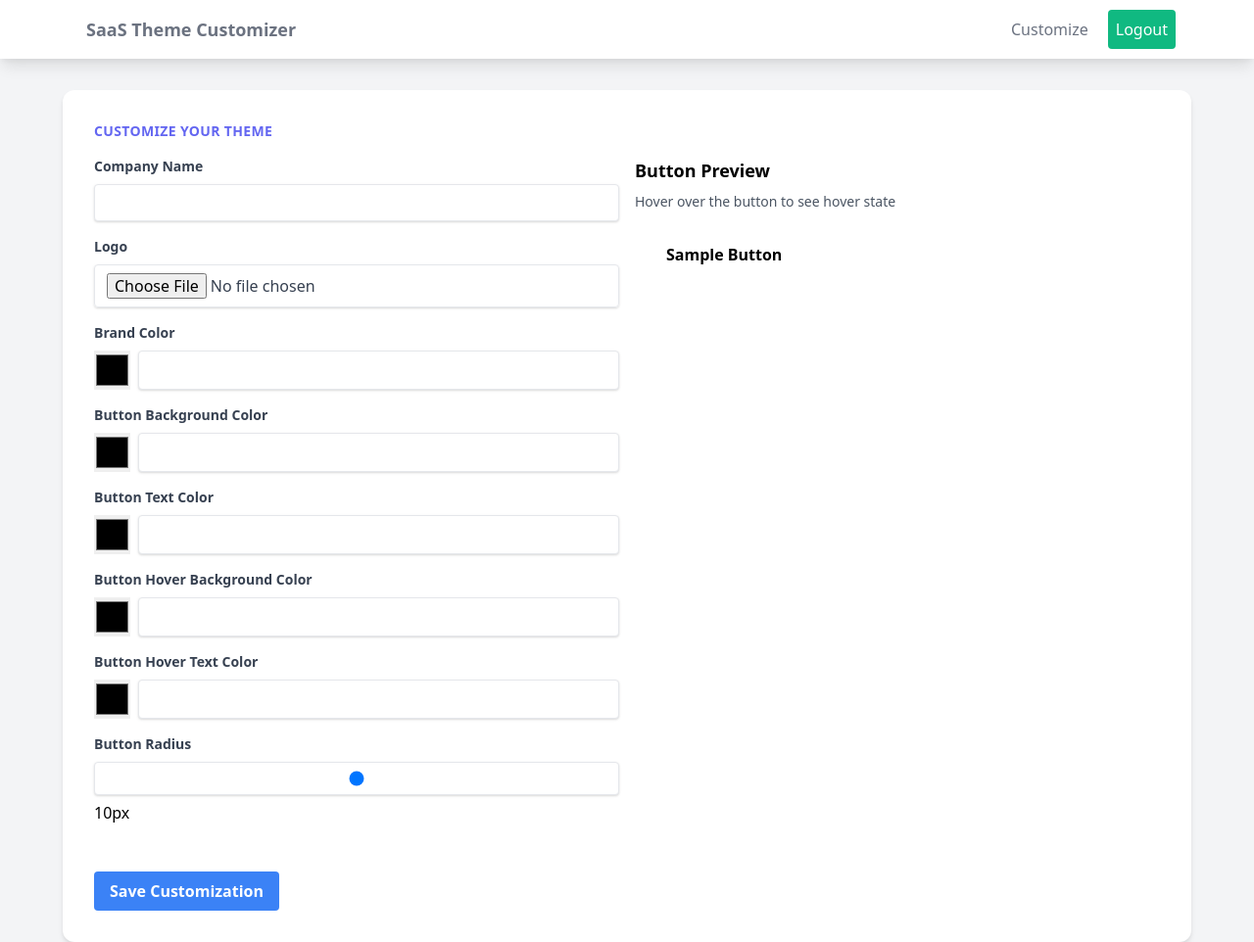
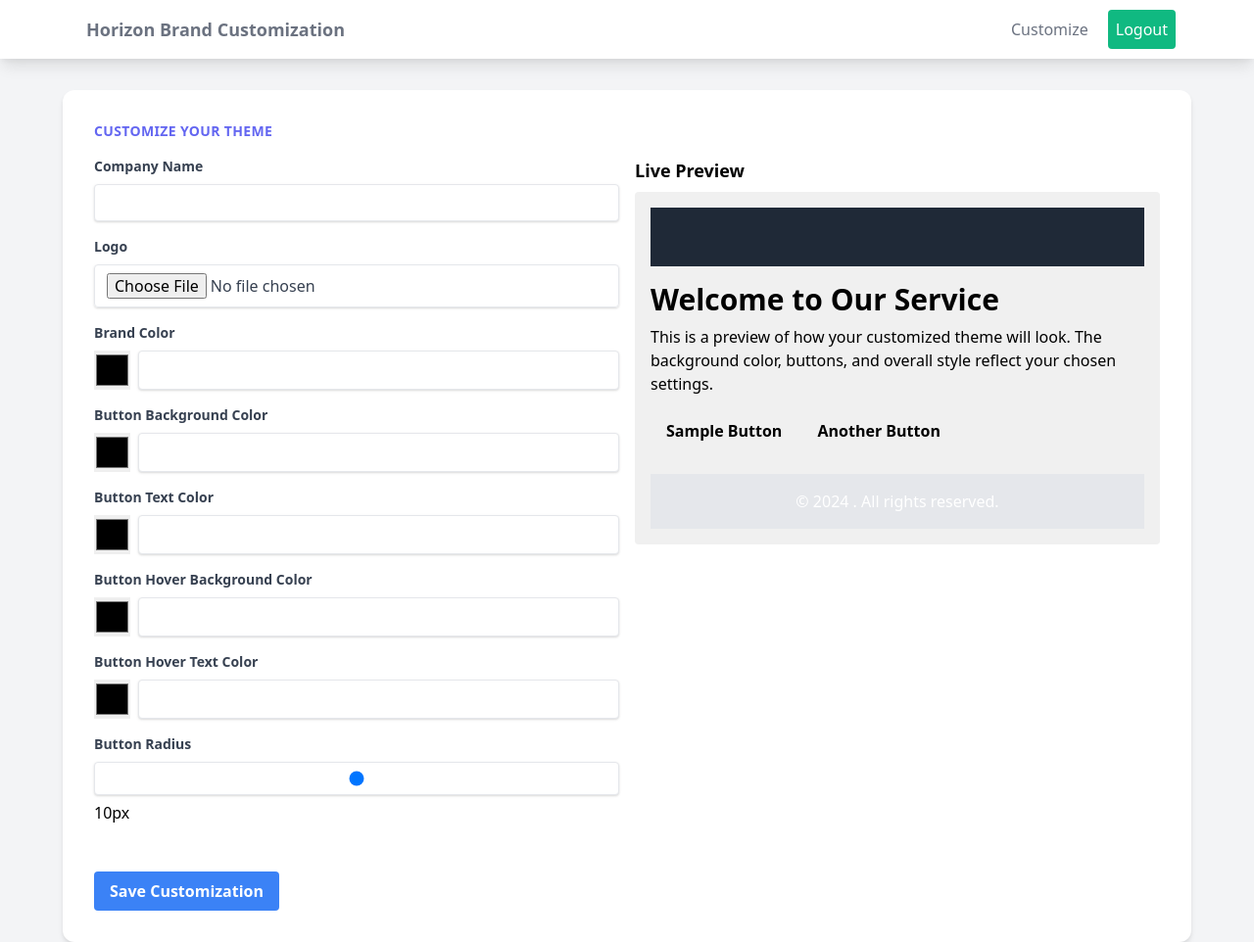
Before and after one commit to MentorUX/replit-horizon-brand-customizer, a Flask app: page /customize in a window 1280 px wide. Shown: the whole page at 98% size. Run offline with Flask 3, Linux system fonts and the light colour scheme; the visitor is signed in with stand-in values (Sample User, id 1); data that the repository does not hold is empty; some libraries are stand-ins or nearby versions.

Commit message:
Agent step completed: Add a preview feature to show real-time customization changes

```diff
--- a/static/css/styles.css
+++ b/static/css/styles.css
@@ -14,3 +14,7 @@
 .btn-primary:hover {
     @apply bg-blue-700;
 }
+
+.rounded-full {
+    border-radius: 100px;
+}
--- a/static/js/main.js
+++ b/static/js/main.js
@@ -1,20 +1,18 @@
 document.addEventListener('DOMContentLoaded', (event) => {
-    // Preview button radius change
+    const previewButton = document.getElementById('previewButton');
+    const previewButton2 = document.getElementById('previewButton2');
     const radiusInput = document.getElementById('button_radius');
-    const previewButton = document.getElementById('previewButton');
     const radiusValue = document.getElementById('radiusValue');
+    const companyNameInput = document.getElementById('company_name');
+    const companyNamePreview = document.getElementById('company-name-preview');
+    const logoInput = document.getElementById('logo-input');
+    const logoPreviewImage = document.getElementById('logo-preview-image');
+    const logoPreviewContainer = document.getElementById('logo-preview-container');
+    const deleteLogoButton = document.getElementById('delete-logo');
+    const preview = document.getElementById('preview');
+    const previewHeader = preview.querySelector('header');
+    const previewFooter = preview.querySelector('footer');
 
-    if (radiusInput && previewButton && radiusValue) {
-        radiusInput.addEventListener('input', function() {
-            previewButton.style.borderRadius = `${this.value}px`;
-            radiusValue.textContent = this.value;
-        });
-
-        // Set initial value
-        radiusValue.textContent = radiusInput.value;
-    }
-
-    // Preview color changes
     const colorInputs = [
         { picker: 'brand_color_picker', input: 'brand_color', previewElement: 'preview' },
         { picker: 'button_bg_color_picker', input: 'button_bg_color', previewElement: 'previewButton' },
@@ -23,27 +21,71 @@ document.addEventListener('DOMContentLoaded', (event) => {
         { picker: 'button_hover_text_color_picker', input: 'button_hover_text_color', previewElement: 'previewButton' }
     ];
 
+    function updatePreview() {
+        const brandColor = document.getElementById('brand_color').value;
+
+        // Update company name and header
+        companyNamePreview.textContent = companyNameInput.value;
+        companyNamePreview.style.backgroundColor = brandColor;
+        companyNamePreview.style.color = '#ffffff'; // White text
+        companyNamePreview.style.padding = '10px';
+        companyNamePreview.style.width = '100%';
+
+        // Update footer
+        previewFooter.style.backgroundColor = brandColor;
+        previewFooter.style.color = '#ffffff'; // White text
+        previewFooter.querySelector('p').textContent = `© 2024 ${companyNameInput.value}. All rights reserved.`;
+
+        // Set a neutral background color for the preview section
+        preview.style.backgroundColor = '#f0f0f0'; // Light gray background
+
+        // Update button styles
+        const buttonStyle = {
+            backgroundColor: document.getElementById('button_bg_color').value,
+            color: document.getElementById('button_text_color').value,
+            borderRadius: `${radiusInput.value}px`
+        };
+
+        [previewButton, previewButton2].forEach(button => {
+            Object.assign(button.style, buttonStyle);
+        });
+
+        // Update hover states
+        const hoverStyle = {
+            hoverBgColor: document.getElementById('button_hover_bg_color').value,
+            hoverTextColor: document.getElementById('button_hover_text_color').value
+        };
+
+        [previewButton, previewButton2].forEach(button => {
+            button.dataset.hoverBgColor = hoverStyle.hoverBgColor;
+            button.dataset.hoverTextColor = hoverStyle.hoverTextColor;
+        });
+    }
+
+    // Initialize preview
+    updatePreview();
+
+    // Company name live update
+    companyNameInput.addEventListener('input', updatePreview);
+
+    // Button radius live update
+    if (radiusInput && previewButton && radiusValue) {
+        radiusInput.addEventListener('input', function() {
+            updatePreview();
+            radiusValue.textContent = this.value;
+        });
+
+        // Set initial value
+        radiusValue.textContent = radiusInput.value;
+    }
+
+    // Color inputs live update
     colorInputs.forEach(({ picker, input, previewElement }) => {
         const pickerElement = document.getElementById(picker);
         const inputElement = document.getElementById(input);
-        const previewEl = document.getElementById(previewElement);
+        const previewEl = previewElement ? document.getElementById(previewElement) : null;
 
-        if (pickerElement && inputElement && previewEl) {
-            const updatePreview = () => {
-                const color = inputElement.value;
-                if (input === 'brand_color') {
-                    previewEl.style.backgroundColor = color;
-                } else if (input === 'button_bg_color') {
-                    previewEl.style.backgroundColor = color;
-                } else if (input === 'button_text_color') {
-                    previewEl.style.color = color;
-                } else if (input === 'button_hover_bg_color') {
-                    previewEl.dataset.hoverBgColor = color;
-                } else if (input === 'button_hover_text_color') {
-                    previewEl.dataset.hoverTextColor = color;
-                }
-            };
-
+        if (pickerElement && inputElement) {
             pickerElement.addEventListener('input', function() {
                 inputElement.value = this.value;
                 updatePreview();
@@ -56,60 +98,26 @@ document.addEventListener('DOMContentLoaded', (event) => {
 
             // Set initial values
             pickerElement.value = inputElement.value;
-            updatePreview();
         }
     });
 
-    // Update logo preview and input visibility
-    function updateLogoDisplay(logoUrl) {
-        const logoPreview = document.getElementById('logo-preview');
-        const logoInputContainer = document.getElementById('logo-input-container');
-        const deleteLogoButton = document.getElementById('delete-logo');
-
-        if (logoUrl) {
-            if (logoPreview) {
-                logoPreview.src = logoUrl;
-                logoPreview.style.display = 'block';
-            } else {
-                const newLogoPreview = document.createElement('img');
-                newLogoPreview.id = 'logo-preview';
-                newLogoPreview.src = logoUrl;
-                newLogoPreview.alt = 'Company Logo';
-                newLogoPreview.className = 'mb-2 max-w-full h-auto';
-                document.getElementById('logo-container').insertBefore(newLogoPreview, logoInputContainer);
-            }
-            logoInputContainer.style.display = 'none';
-            if (deleteLogoButton) {
-                deleteLogoButton.style.display = 'block';
-            }
-        } else {
-            if (logoPreview) {
-                logoPreview.remove();
-            }
-            logoInputContainer.style.display = 'block';
-            if (deleteLogoButton) {
-                deleteLogoButton.style.display = 'none';
-            }
-        }
-    }
-
-    // Logo preview and deletion
-    const logoInput = document.getElementById('logo-input');
-    const deleteLogoButton = document.getElementById('delete-logo');
-
+    // Logo preview
     if (logoInput) {
         logoInput.addEventListener('change', function(event) {
             const file = event.target.files[0];
             if (file) {
                 const reader = new FileReader();
                 reader.onload = function(e) {
-                    updateLogoDisplay(e.target.result);
+                    logoPreviewImage.src = e.target.result;
+                    logoPreviewImage.classList.remove('hidden');
+                    logoPreviewContainer.classList.remove('hidden');
                 };
                 reader.readAsDataURL(file);
             }
         });
     }
 
+    // Delete logo
     if (deleteLogoButton) {
         deleteLogoButton.addEventListener('click', function() {
             fetch('/delete_logo', {
@@ -121,7 +129,10 @@ document.addEventListener('DOMContentLoaded', (event) => {
             .then(response => response.json())
             .then(data => {
                 if (data.success) {
-                    updateLogoDisplay(null);
+                    logoPreviewImage.src = '';
+                    logoPreviewImage.classList.add('hidden');
+                    logoPreviewContainer.classList.add('hidden');
+                    logoInput.value = '';
                 } else {
                     console.error('Error deleting logo:', data.message);
                 }
@@ -133,15 +144,15 @@ document.addEventListener('DOMContentLoaded', (event) => {
     }
 
     // Button hover state preview
-    if (previewButton) {
-        previewButton.addEventListener('mouseenter', function() {
+    [previewButton, previewButton2].forEach(button => {
+        button.addEventListener('mouseenter', function() {
             this.style.backgroundColor = this.dataset.hoverBgColor;
             this.style.color = this.dataset.hoverTextColor;
         });
 
-        previewButton.addEventListener('mouseleave', function() {
+        button.addEventListener('mouseleave', function() {
             this.style.backgroundColor = document.getElementById('button_bg_color').value;
             this.style.color = document.getElementById('button_text_color').value;
         });
-    }
+    });
 });
--- a/templates/base.html
+++ b/templates/base.html
@@ -3,7 +3,7 @@
 <head>
     <meta charset="UTF-8">
     <meta name="viewport" content="width=device-width, initial-scale=1.0">
-    <title>Wheel Horizon Brand Customization</title>
+    <title>Horizon Brand Customization</title>
     <link href="https://cdn.jsdelivr.net/npm/tailwindcss@2.2.19/dist/tailwind.min.css" rel="stylesheet">
     <link rel="stylesheet" href="{{ url_for('static', filename='css/styles.css') }}">
 </head>
@@ -14,7 +14,7 @@
                 <div class="flex space-x-7">
                     <div>
                         <a href="{{ url_for('index') }}" class="flex items-center py-4 px-2">
-                            <span class="font-semibold text-gray-500 text-lg">SaaS Theme Customizer</span>
+                            <span class="font-semibold text-gray-500 text-lg">Horizon Brand Customization</span>
                         </a>
                     </div>
                 </div>
@@ -24,7 +24,7 @@
                         <a href="{{ url_for('logout') }}" class="py-2 px-2 font-medium text-white bg-green-500 rounded hover:bg-green-400 transition duration-300">Logout</a>
                     {% else %}
                         <a href="{{ url_for('login') }}" class="py-2 px-2 font-medium text-gray-500 rounded hover:bg-green-500 hover:text-white transition duration-300">Sign In</a>
-                        <a href="{{ url_for('register') }}" class="py-2 px-2 font-medium text-white bg-green-500 rounded hover:bg-green-400 transition duration-300">Create Account</a>
+                        <a href="{{ url_for('register') }}" class="py-2 px-2 font-medium text-white bg-black hover:bg-gray-800 rounded-full transition duration-300">Create Account</a>
                     {% endif %}
                 </div>
             </div>
--- a/templates/customize.html
+++ b/templates/customize.html
@@ -71,18 +71,30 @@
                     </div>
                 </div>
 
-                <!-- Right column: Preview -->
+                <!-- Right column: Live Preview -->
                 <div class="w-full md:w-1/2 px-2">
                     <div class="mb-4">
-                        <h3 class="text-lg font-bold mb-2">Button Preview</h3>
-                        <p class="text-sm text-gray-600 mb-2">Hover over the button to see hover state</p>
+                        <h3 class="text-lg font-bold mb-2">Live Preview</h3>
                         <div id="preview" class="p-4 rounded">
-                            <button id="previewButton" class="font-bold py-2 px-4"
-                                    style="background-color: {{ customization.button_bg_color if customization else '#000000' }};
-                                           color: {{ customization.button_text_color if customization else '#ffffff' }};
-                                           border-radius: {{ customization.button_radius if customization else '0' }}px;">
-                                Sample Button
-                            </button>
+                            <header class="bg-gray-800 text-white p-4 mb-4">
+                                <div id="company-name-preview" class="text-2xl font-bold"></div>
+                                <div id="logo-preview-container" class="mt-2">
+                                    <img id="logo-preview-image" src="" alt="Company Logo" class="max-h-16 hidden">
+                                </div>
+                            </header>
+                            <main class="mb-4">
+                                <h1 class="text-3xl font-bold mb-2">Welcome to Our Service</h1>
+                                <p class="mb-4">This is a preview of how your customized theme will look. The background color, buttons, and overall style reflect your chosen settings.</p>
+                                <button id="previewButton" class="font-bold py-2 px-4 mb-2">
+                                    Sample Button
+                                </button>
+                                <button id="previewButton2" class="font-bold py-2 px-4">
+                                    Another Button
+                                </button>
+                            </main>
+                            <footer class="bg-gray-200 p-4 text-center">
+                                <p>&copy; 2024 Your Company Name. All rights reserved.</p>
+                            </footer>
                         </div>
                     </div>
                 </div>
--- a/templates/index.html
+++ b/templates/index.html
@@ -5,11 +5,11 @@
     <h1 class="text-4xl font-bold mb-4">Welcome to SaaS Theme Customizer</h1>
     <p class="text-xl mb-8">Customize your SaaS theme with ease</p>
     {% if current_user.is_authenticated %}
-        <a href="{{ url_for('customize') }}" class="bg-green-500 hover:bg-green-600 text-white font-bold py-2 px-4 rounded">
+        <a href="{{ url_for('customize') }}" class="bg-black hover:bg-gray-800 text-white font-bold py-2 px-4 rounded-full">
             Start Customizing
         </a>
     {% else %}
-        <a href="{{ url_for('register') }}" class="bg-green-500 hover:bg-green-600 text-white font-bold py-2 px-4 rounded">
+        <a href="{{ url_for('register') }}" class="bg-black hover:bg-gray-800 text-white font-bold py-2 px-4 rounded-full">
             Get Started
         </a>
     {% endif %}
```
Also changed, not shown: static_customizer.html (added, +256 -0 lines).
